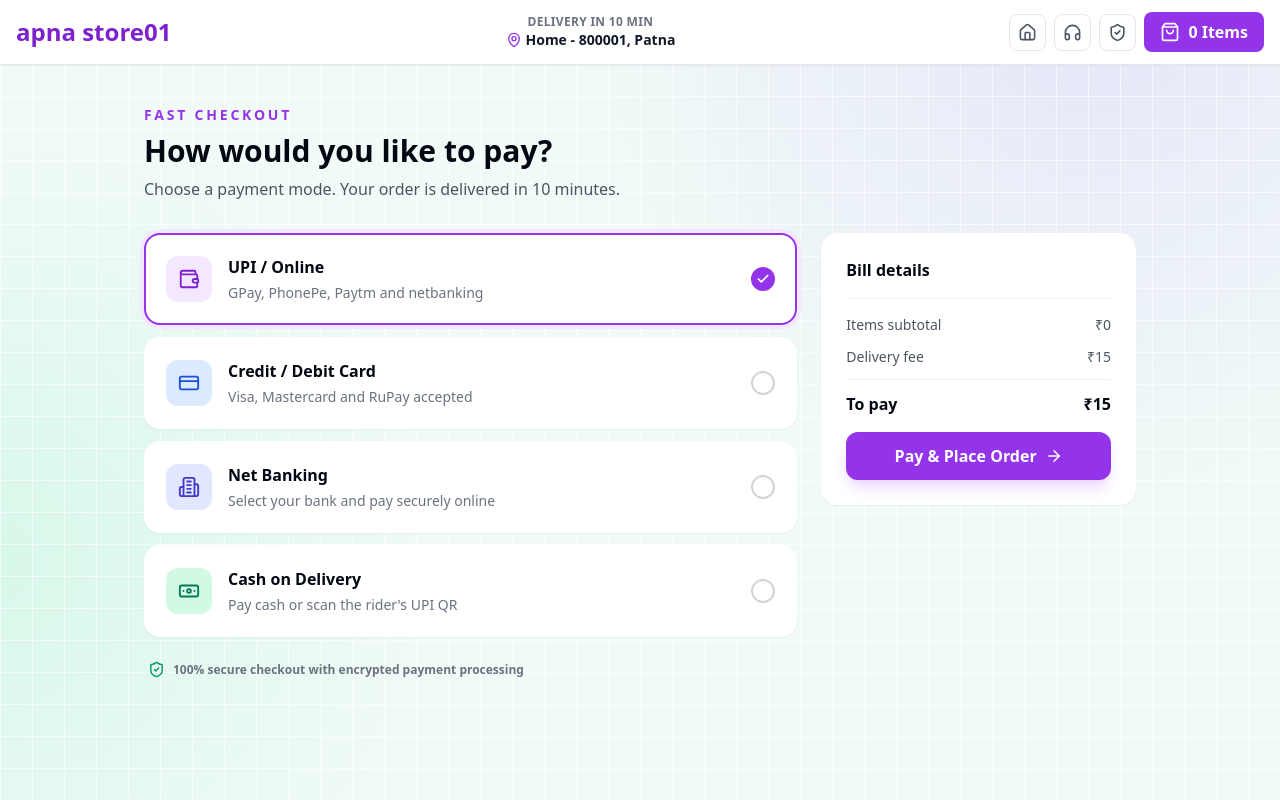
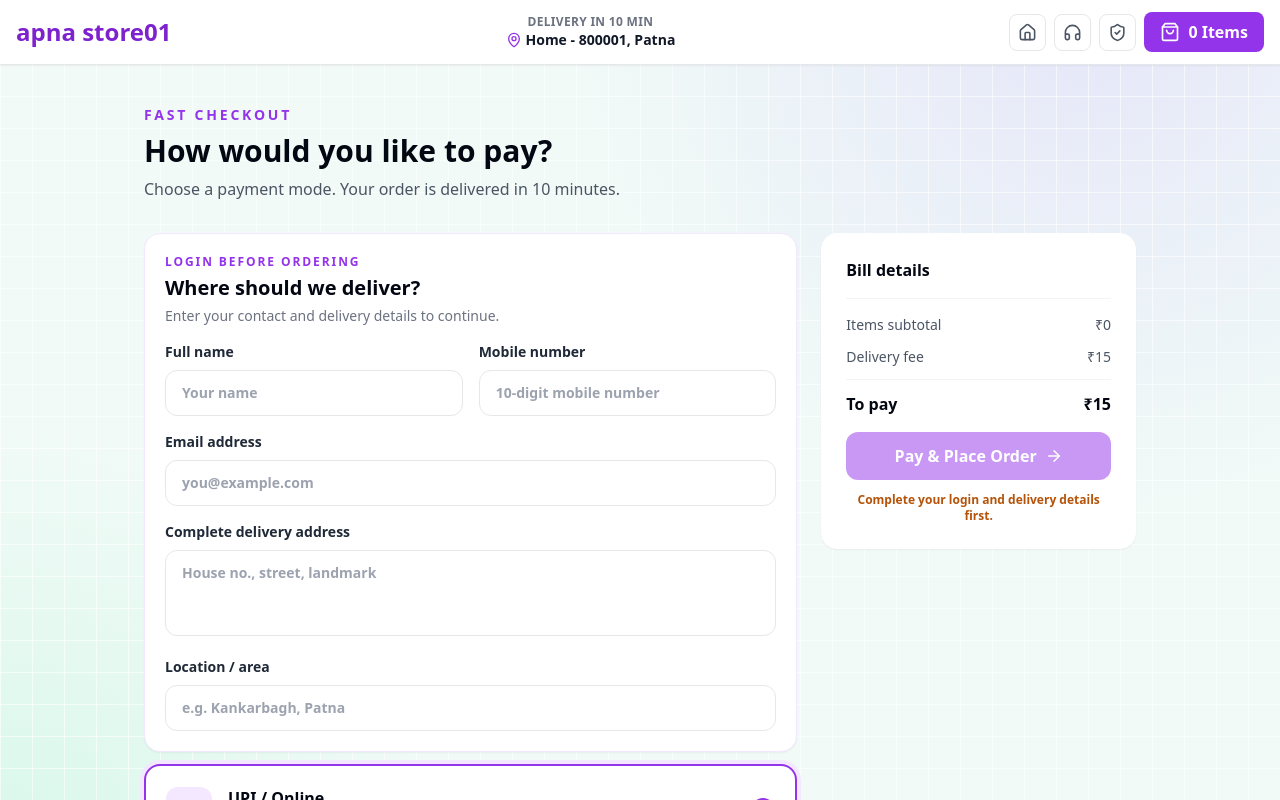
Before and after one commit to abhaycode72/apna--store01, a Next.js app: page /checkout in a window 1280 px wide. Shown: the top 800 px of the page. Built offline with nearby package versions, Linux system fonts and the light colour scheme.

Commit message:
Require delivery details before checkout

```diff
--- a/app/checkout/page.js
+++ b/app/checkout/page.js
@@ -39,13 +39,27 @@ const paymentOptions = [
 export default function CheckoutPage() {
   const [paymentMethod, setPaymentMethod] = useState('upi');
   const [selectedBank, setSelectedBank] = useState('State Bank of India');
+  const [customerDetails, setCustomerDetails] = useState({
+    name: '',
+    mobile: '',
+    email: '',
+    address: '',
+    location: '',
+  });
   const [orderPlaced, setOrderPlaced] = useState(false);
   const items = useCartStore((state) => state.items);
   const subtotal = items.reduce((total, item) => total + item.price * item.quantity, 0);
   const deliveryFee = 15;
   const grandTotal = subtotal + deliveryFee;
 
+  const updateCustomerDetails = (field, value) => {
+    setCustomerDetails((current) => ({ ...current, [field]: value }));
+  };
+
+  const detailsComplete = Object.values(customerDetails).every(Boolean);
+
   const handlePlaceOrder = () => {
+    if (!detailsComplete) return;
     setOrderPlaced(true);
   };
 
@@ -61,6 +75,35 @@ export default function CheckoutPage() {
 
         <div className="grid grid-cols-1 gap-6 md:grid-cols-3">
           <section className="space-y-3 md:col-span-2">
+            <section className="rounded-2xl border border-purple-100 bg-white p-5 shadow-sm">
+              <div className="mb-4">
+                <p className="text-xs font-bold uppercase tracking-[0.16em] text-purple-600">Login before ordering</p>
+                <h2 className="mt-1 text-xl font-black text-gray-950">Where should we deliver?</h2>
+                <p className="mt-1 text-sm text-gray-500">Enter your contact and delivery details to continue.</p>
+              </div>
+              <div className="grid gap-4 sm:grid-cols-2">
+                <label className="text-sm font-semibold text-gray-800">
+                  Full name
+                  <input required value={customerDetails.name} onChange={(event) => updateCustomerDetails('name', event.target.value)} placeholder="Your name" className="mt-2 w-full rounded-xl border border-gray-200 px-4 py-3 text-sm outline-none focus:border-purple-500 focus:ring-4 focus:ring-purple-100" />
+                </label>
+                <label className="text-sm font-semibold text-gray-800">
+                  Mobile number
+                  <input required type="tel" inputMode="numeric" pattern="[0-9]{10}" value={customerDetails.mobile} onChange={(event) => updateCustomerDetails('mobile', event.target.value.replace(/\D/g, '').slice(0, 10))} placeholder="10-digit mobile number" className="mt-2 w-full rounded-xl border border-gray-200 px-4 py-3 text-sm outline-none focus:border-purple-500 focus:ring-4 focus:ring-purple-100" />
+                </label>
+                <label className="text-sm font-semibold text-gray-800 sm:col-span-2">
+                  Email address
+                  <input required type="email" value={customerDetails.email} onChange={(event) => updateCustomerDetails('email', event.target.value)} placeholder="you@example.com" className="mt-2 w-full rounded-xl border border-gray-200 px-4 py-3 text-sm outline-none focus:border-purple-500 focus:ring-4 focus:ring-purple-100" />
+                </label>
+                <label className="text-sm font-semibold text-gray-800 sm:col-span-2">
+                  Complete delivery address
+                  <textarea required rows={3} value={customerDetails.address} onChange={(event) => updateCustomerDetails('address', event.target.value)} placeholder="House no., street, landmark" className="mt-2 w-full resize-none rounded-xl border border-gray-200 px-4 py-3 text-sm outline-none focus:border-purple-500 focus:ring-4 focus:ring-purple-100" />
+                </label>
+                <label className="text-sm font-semibold text-gray-800 sm:col-span-2">
+                  Location / area
+                  <input required value={customerDetails.location} onChange={(event) => updateCustomerDetails('location', event.target.value)} placeholder="e.g. Kankarbagh, Patna" className="mt-2 w-full rounded-xl border border-gray-200 px-4 py-3 text-sm outline-none focus:border-purple-500 focus:ring-4 focus:ring-purple-100" />
+                </label>
+              </div>
+            </section>
             {paymentOptions.map((option) => {
               const Icon = option.icon;
               const isSelected = paymentMethod === option.id;
@@ -120,13 +163,14 @@ export default function CheckoutPage() {
               <div className="flex justify-between border-t border-gray-100 pt-3 text-base font-black text-gray-950"><span>To pay</span><span>₹{grandTotal}</span></div>
             </div>
             {orderPlaced ? (
-              <div className="rounded-xl bg-emerald-50 p-4 text-center text-sm font-bold text-emerald-800">Order confirmed. {paymentMethod === 'bank' ? `Payment via ${selectedBank}` : 'Payment details received'}.</div>
+              <div className="rounded-xl bg-emerald-50 p-4 text-center text-sm font-bold text-emerald-800">Order confirmed for {customerDetails.name}. Delivery to {customerDetails.location}.</div>
             ) : (
-              <button onClick={handlePlaceOrder} className="flex w-full items-center justify-center gap-2 rounded-xl bg-purple-600 py-3 font-bold text-white shadow-lg shadow-purple-200 transition hover:bg-purple-700">
+              <button onClick={handlePlaceOrder} disabled={!detailsComplete} className="flex w-full items-center justify-center gap-2 rounded-xl bg-purple-600 py-3 font-bold text-white shadow-lg shadow-purple-200 transition hover:bg-purple-700 disabled:cursor-not-allowed disabled:opacity-50 disabled:shadow-none">
                 <span>{paymentMethod === 'cod' ? 'Confirm COD Order' : 'Pay & Place Order'}</span>
                 <ArrowRight size={18} />
               </button>
             )}
+            {!detailsComplete && !orderPlaced && <p className="mt-3 text-center text-xs font-semibold text-amber-700">Complete your login and delivery details first.</p>}
           </aside>
         </div>
       </main>
```
